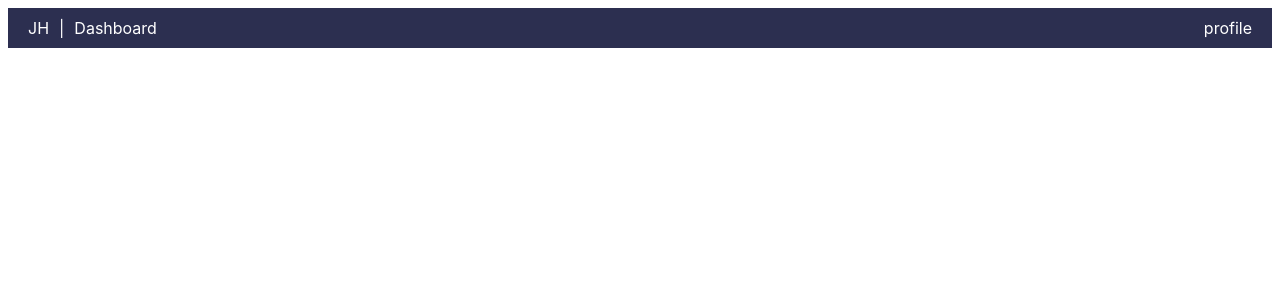
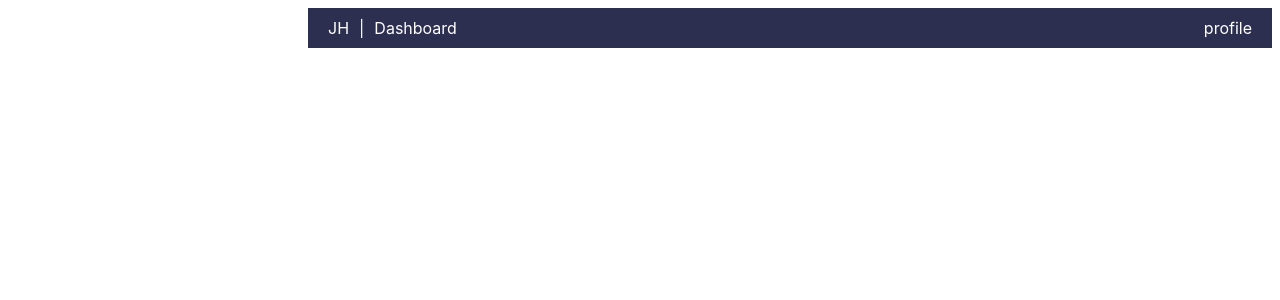
Before and after one commit to James-hg/PersonalWebsite, a React (Vite) app: page / in a window 1280 px wide. Shown: the top 300 px of the page. Built offline with nearby package versions, Linux system fonts and the light colour scheme.

Commit message:
update nav bar

```diff
--- a/src/index.css
+++ b/src/index.css
@@ -4,6 +4,7 @@
 
 .nav-bar {
     display: flex;
+    margin-left: 300px;
     align-items: center;
     justify-content: space-between;
     padding: 10px;
```
